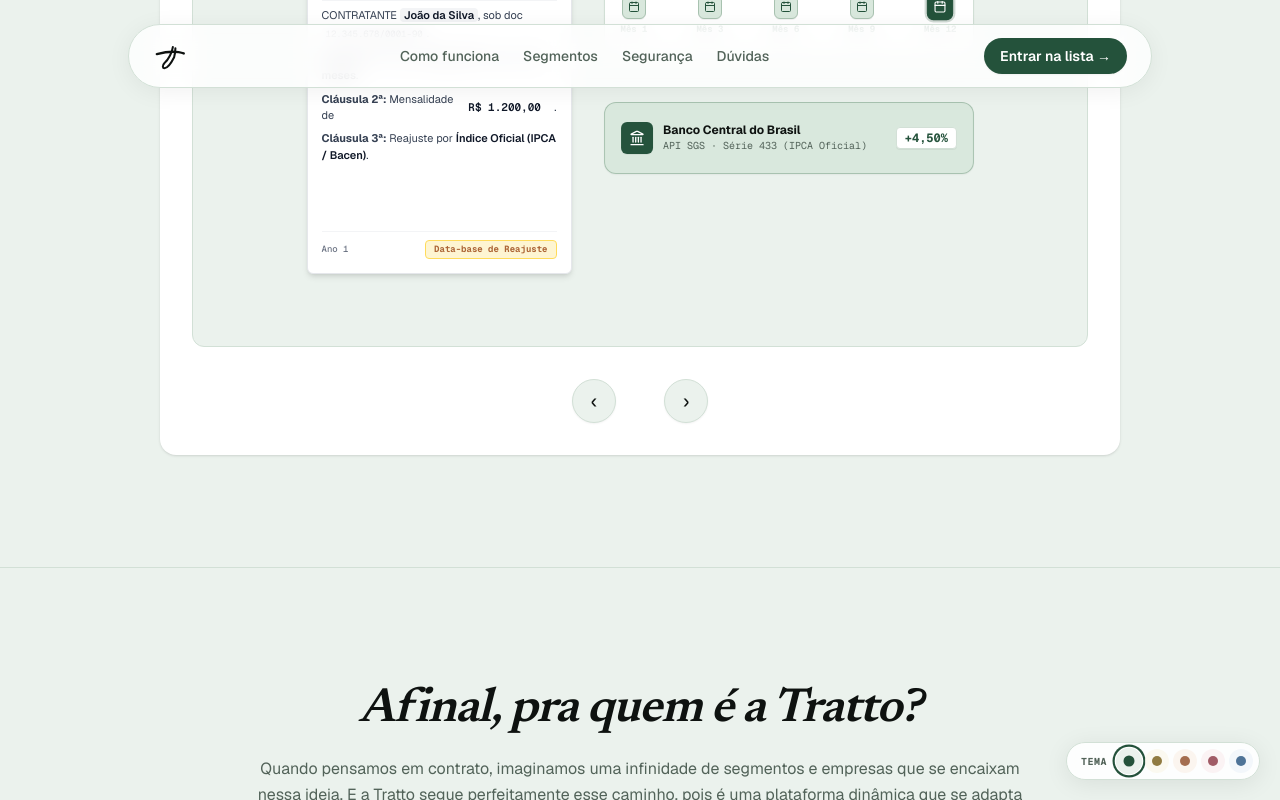
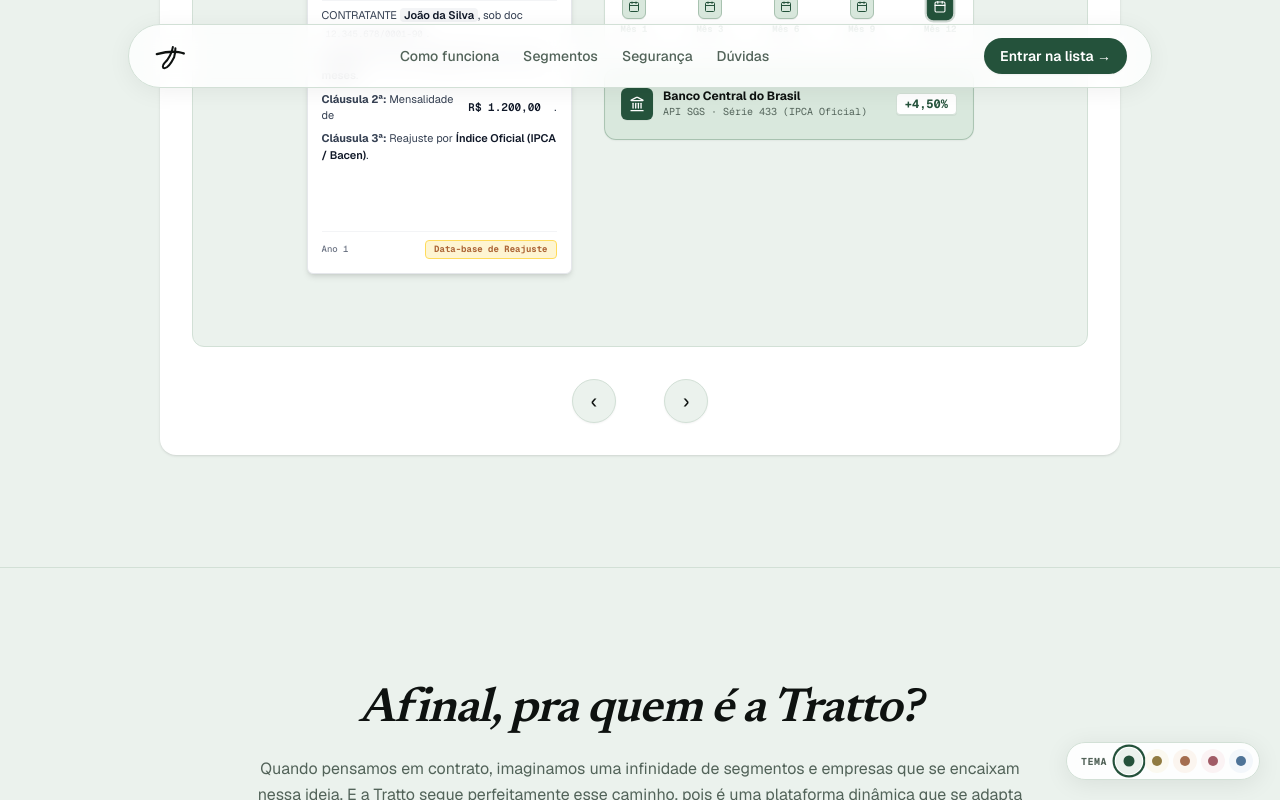
Before and after one commit to brtorresdel/tratto-landing-page, a Next.js app: page / in a window 1280 px wide. Both pictures are taken after a click on the button "Etapa anterior". Shown: the part 4024-4824 px from the top of the page. Built offline with nearby package versions, Linux system fonts and the light colour scheme.

Commit message:
style(how-it-works): alinhar caixas da direita com justify-start

```diff
--- a/src/components/contract-story-player.tsx
+++ b/src/components/contract-story-player.tsx
@@ -1781,7 +1781,7 @@
       {/* =================================================================== */}
       {/* 2. PAINÉIS DE AUTOMAÇÃO (Lado Direito) */}
       {/* =================================================================== */}
-      <div className="flex flex-col justify-between gap-3.5 w-full max-w-[340px] sm:max-w-[370px] shrink-0 h-[330px] sm:h-[355px]">
+      <div className="flex flex-col justify-start gap-3.5 w-full max-w-[340px] sm:max-w-[370px] shrink-0 h-[330px] sm:h-[355px]">
         {/* Painel da Linha do Tempo com Mini-Calendários */}
         <div className="rounded-xl border border-[var(--border-subtle)] bg-[var(--bg-card)] p-4 shadow-xs text-left">
           {/* Cabeçalho limpo sem o texto em cinza à direita */}
```
